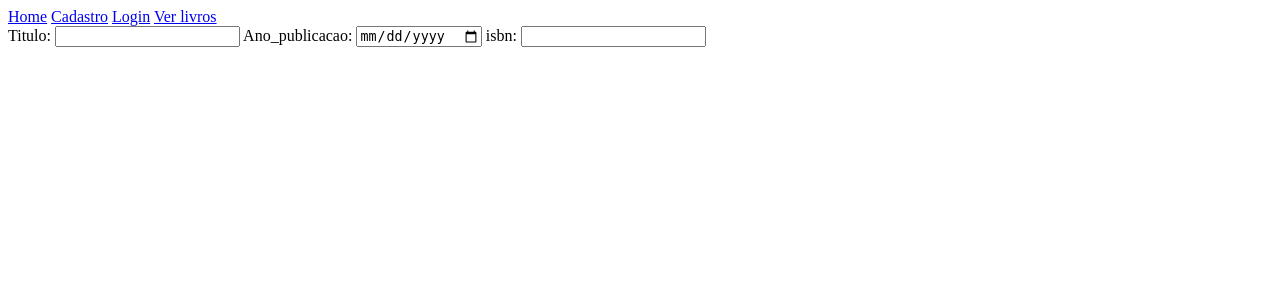
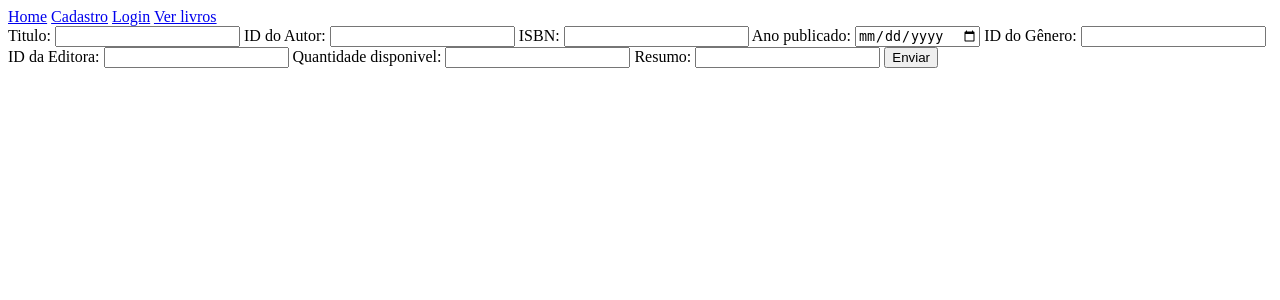
Before and after one commit to ciliadeiros/bd_livros, a Flask app: page /criar_livros in a window 1280 px wide. Shown: the top 300 px of the page. Run offline with Flask 3, Linux system fonts and the light colour scheme.

Commit message:
editado por Cami

```diff
--- a/app.py
+++ b/app.py
@@ -76,24 +76,27 @@ def logout():
 
 @app.route('/livros', methods=["GET", "POST"])
 def livros():
-    return render_template('livros.html')
+    conexao = obter_conexao()
+    livros = conexao.execute('SELECT * FROM livros').fetchall()
+    conexao.close()
+    return render_template('livros.html', livros=livros)
 
 @app.route('/criar_livros', methods=["GET","POST"])
 def criar_livros():
     if request.method == 'POST':
         titulo = request.form['titulo']
-        autor = request.form['autor']
+        autor_id = request.form['autor_id']
         isbn = request.form['isbn']
         ano_publicacao = request.form['ano_publicacao']
-        genero = request.form['genero']
-        editora = request.form['editora']
+        genero_id = request.form['genero_id']
+        editora_id = request.form['editora_id']
         quantidade_disponivel = request.form['quantidade_disponivel']
         resumo = request.form['resumo']
 
         conexao = obter_conexao()
-        sql = """INSERT INTO livros (titulo, autor, isbn, ano_publicacao, genero, editora, quantidade_disponivel, resumo)
+        sql = """INSERT INTO livros (titulo, autor_id, isbn, ano_publicacao, genero_id, editora_id, quantidade_disponivel, resumo)
         VALUES(?,?,?,?,?,?,?,?)"""
-        conexao.execute(sql, (titulo,autor,isbn,ano_publicacao,genero,editora,quantidade_disponivel,resumo))
+        conexao.execute(sql, (titulo,autor_id,isbn,ano_publicacao,genero_id,editora_id,quantidade_disponivel,resumo))
         conexao.commit()
         conexao.close()
         return redirect(url_for('livros'))
@@ -120,5 +123,15 @@ def editar_livros():
     else:
         return render_template('editar_livros.html')
 
+@app.route('/remover_livro', methods=['POST'])
+def remover_livro():
+    id_livro = request.form['id']
+    conexao = obter_conexao()
+    conexao.execute('DELETE FROM livros WHERE id_livro = ?', (id_livro,))
+    conexao.commit()
+    conexao.close()
+    return redirect(url_for('livros'))
+
+
 if __name__ == '__main__':
     app.run(debug=True)
--- a/templates/criar_livros.html
+++ b/templates/criar_livros.html
@@ -5,9 +5,14 @@
 {% block conteudo %}
 <form action="" method="post">
     Titulo: <input type="text" name="titulo">
-    Ano_publicacao: <input type="date" name="ano">
-    isbn: <input type="text" name="isbn">
-
+    ID do Autor: <input type="text" name="autor_id">
+    ISBN: <input type="text" name="isbn">
+    Ano publicado: <input type="date" name="ano_publicacao">
+    ID do Gênero: <input type="text" name="genero_id">
+    ID da Editora: <input type="text" name="editora_id">
+    Quantidade disponivel: <input type="text" name="quantidade_disponivel">
+    Resumo: <input type="text" name="resumo">
+    <button type="submit">Enviar</button>
 </form>
 
 
--- a/templates/livros.html
+++ b/templates/livros.html
@@ -22,7 +22,7 @@
                     <button type="submit">Remover</button>
                     </form>
                 </a>
-                <a href="{{ url_for('editar_livro', id=livro.id_livro) }}"><button type="button">Editar</button></a>
+                <a href="{{ url_for('editar_livros', id=livro.id_livro) }}"><button type="button">Editar</button></a>
             </td>
         </tr>
         {% endfor %}
```
Also changed, not shown: livros.db.
